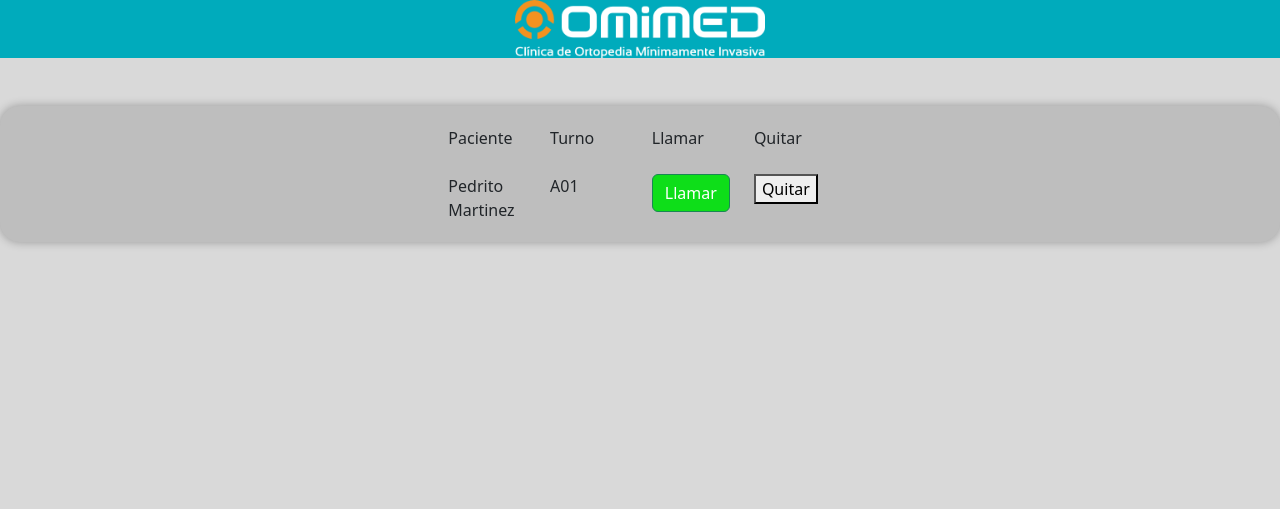
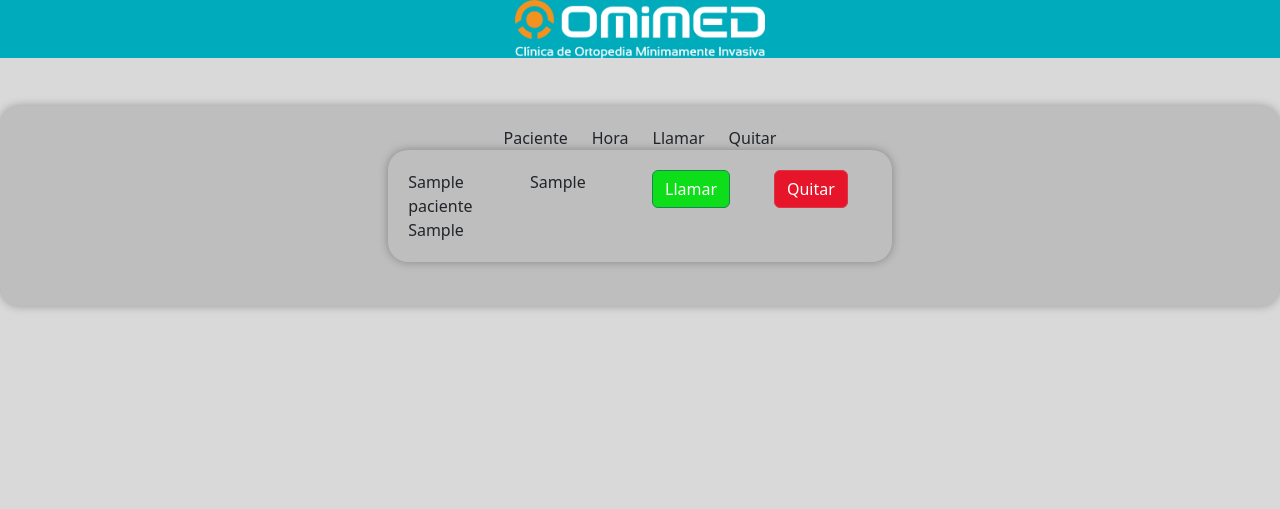
Before and after one commit to AortizVale/hackathon, a PHP site: page /medico.php in a window 1280 px wide. Shown: the top 509 px of the page. Run offline with PHP 8.4, Linux system fonts and the light colour scheme; tables that the repository leaves empty or names only in its code hold one stand-in row (values such as "Sample post").

Commit message:
Medico obtiene base de datos

```diff
--- a/medico.php
+++ b/medico.php
@@ -12,6 +12,9 @@
 </head>
 
 <body class="fondo-gris">
+
+
+
     <ul class="nav justify-content-center fondo-azul">
         <li class="nav-item">
             <div class="container-fluid ">
@@ -21,47 +24,71 @@
             </div>
         </li>
     </ul>
-
     <br>
     <br>
-    <div class="container-text-center">
-        <div class="row">
-            <div class="col">
+    <div class='container-text-center'>
+        <div class='row'>
+            <div class='col'>
                 Paciente
                 <br>
+            </div>
+            <div class='col'>
+                Hora
                 <br>
-                Pedrito Martinez
-                <?php
-
-                ?>
-
             </div>
-            <div class="col">
-                Turno
-                <br>
-                <br>
-
-                A01
-
-            </div>
-            <div class="col">
+            <div class='col'>
                 Llamar
                 <br>
-                <br>
-                <button type="button" class="btn btn-success">Llamar</button>
             </div>
-
-            <div  class= "col">
+            <div class='col'>
                 Quitar
                 <br>
-                <br>
-                <button type="button" class="btn-btn-danger">Quitar</button>
+            </div>
+        </div>
+
+        <?php
+        $conn = mysqli_connect('localhost', 'root', '', 'test1') or die("Connectionn Failed:" . mysqli_connect_error());
+        // Check connection
+        if ($conn->connect_error) {
+            die("Connection failed: " . $conn->connect_error);
+        }
+
+        $sql = "SELECT nombres, apellidos, consultorio, hora_cita FROM pacientes";
+        $result = $conn->query($sql);
+
+        if ($result->num_rows > 0) {
+            // output data of each row
+            while ($row = $result->fetch_assoc()) {
+                echo "<div class='container-text-center'>
+            <div class='row'>
+                <div class='col'>
+                    " . $row["nombres"] . " " . $row["apellidos"] . "
+                </div>
+                <div class='col'>
+                " . $row["hora_cita"] . "
+            </div>
+            <div class='col'>
+                <button type='button' class='btn btn-success'>Llamar</button>
+            </div>
+            <div class='col'>
+                <button type='button' class='btn btn-danger'>Quitar</button>
             </div>
         </div>
     </div>
+    <br>
+";
+            }
+        } else {
+            echo "0 results";
+        }
+        $conn->close();
+        ?>
 
 
-    <img class="soporteimagen" src="img/soporte.png"  alt="soporteimagen" >
+
+
+
+        <img class="soporteimagen" src="img/soporte.png" alt="soporteimagen">
 
 </body>
 
```
